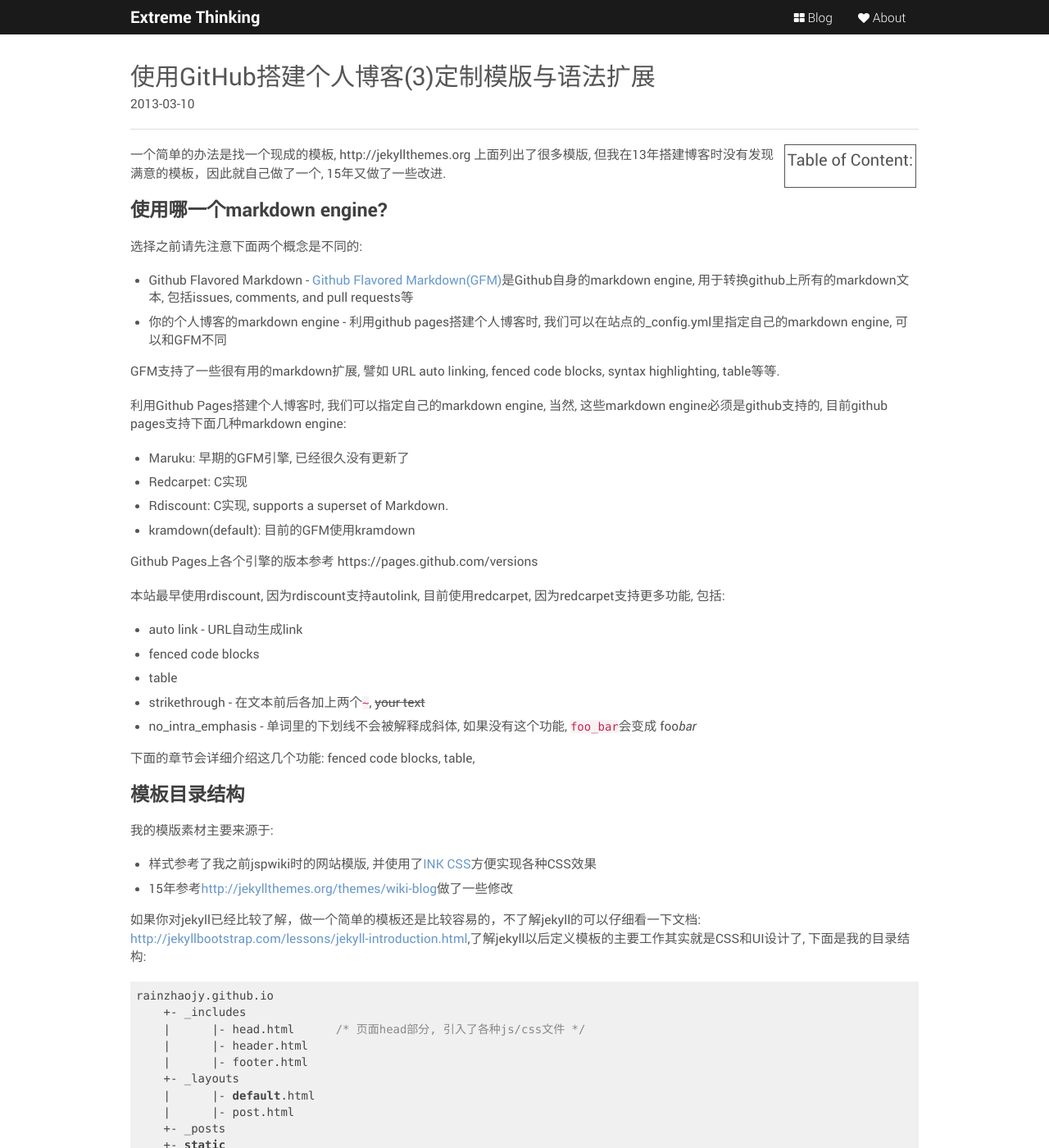
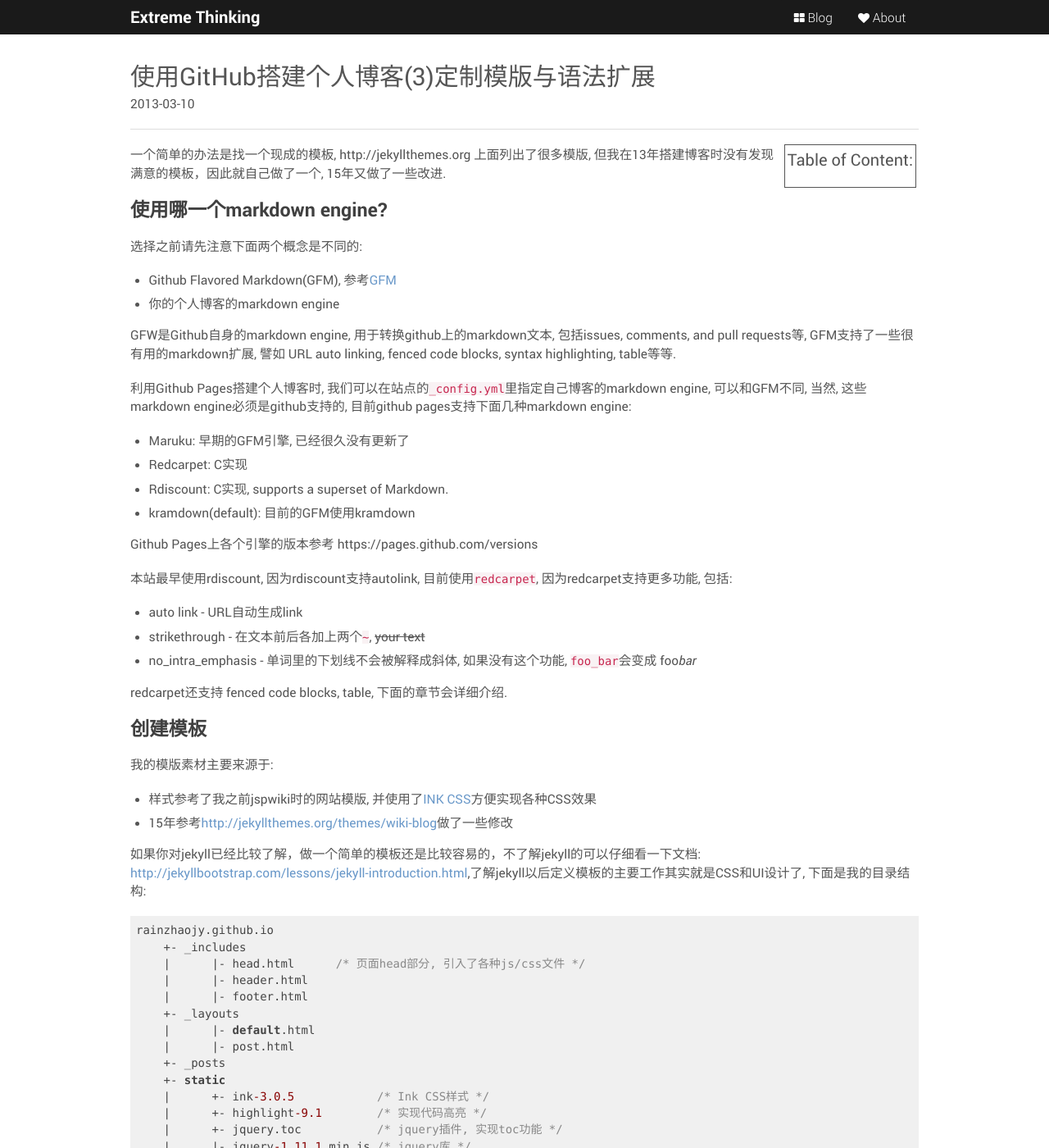
Before and after one commit to rainzhaojy/rainzhaojy.github.io, a Jekyll site: the page built from _posts/2013-03-10-github_template.md, in a window 1280 px wide and 1400 px high. Shown: the whole window at 82% size. Built offline with Jekyll 4.4.1, drawn with Linux system fonts in a browser that asks for light colours; nearby versions of some CDN libraries; library files that are not in the unit come from our copies; Markdown is read by kramdown in place of the engine named in the settings; comment, search, counter and statistics services are not loaded.

```diff
--- a/_posts/2013-03-10-github_template.md
+++ b/_posts/2013-03-10-github_template.md
@@ -11,12 +11,12 @@ toc: true
 
 选择之前请先注意下面两个概念是不同的:
 
-* Github Flavored Markdown - [Github Flavored Markdown(GFM)](https://help.github.com/articles/github-flavored-markdown/)是Github自身的markdown engine, 用于转换github上所有的markdown文本, 包括issues, comments, and pull requests等
-* 你的个人博客的markdown engine - 利用github pages搭建个人博客时, 我们可以在站点的_config.yml里指定自己的markdown engine, 可以和GFM不同
+* Github Flavored Markdown(GFM), 参考[GFM](https://help.github.com/articles/github-flavored-markdown/)
+* 你的个人博客的markdown engine
 
-GFM支持了一些很有用的markdown扩展, 譬如 URL auto linking, fenced code blocks, syntax highlighting, table等等.
+GFW是Github自身的markdown engine, 用于转换github上的markdown文本, 包括issues, comments, and pull requests等, GFM支持了一些很有用的markdown扩展, 譬如 URL auto linking, fenced code blocks, syntax highlighting, table等等.
 
-利用Github Pages搭建个人博客时, 我们可以指定自己的markdown engine, 当然, 这些markdown engine必须是github支持的, 目前github pages支持下面几种markdown engine:
+利用Github Pages搭建个人博客时, 我们可以在站点的`_config.yml`里指定自己博客的markdown engine, 可以和GFM不同, 当然, 这些markdown engine必须是github支持的, 目前github pages支持下面几种markdown engine:
 
 * Maruku: 早期的GFM引擎, 已经很久没有更新了
 * Redcarpet: C实现
@@ -25,17 +25,15 @@ GFM支持了一些很有用的markdown扩展, 譬如 URL auto linking, fenced co
 
 Github Pages上各个引擎的版本参考 https://pages.github.com/versions
 
-本站最早使用rdiscount, 因为rdiscount支持autolink, 目前使用redcarpet, 因为redcarpet支持更多功能, 包括:
+本站最早使用rdiscount, 因为rdiscount支持autolink, 目前使用`redcarpet`, 因为redcarpet支持更多功能, 包括:
 
 * auto link - URL自动生成link
-* fenced code blocks
-* table
 * strikethrough - 在文本前后各加上两个`~`, ~~your text~~
 * no_intra_emphasis - 单词里的下划线不会被解释成斜体, 如果没有这个功能, `foo_bar`会变成 foo<em>bar</em>
 
-下面的章节会详细介绍这几个功能: fenced code blocks, table,
+redcarpet还支持 fenced code blocks, table, 下面的章节会详细介绍.
 
-### 模板目录结构
+### 创建模板
 
 我的模版素材主要来源于:
 
```
Also changed, not shown: _posts/2014-03-21-mac_tips.md (deleted, +0 -60 lines), _posts/2014-11-18-howto_ta.md (+2 -1 lines).
